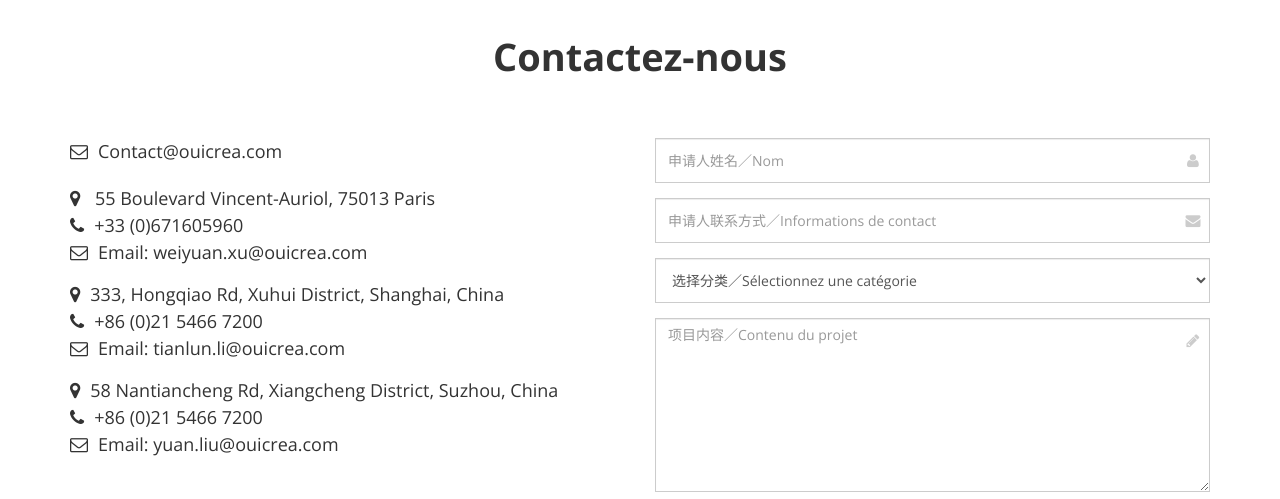
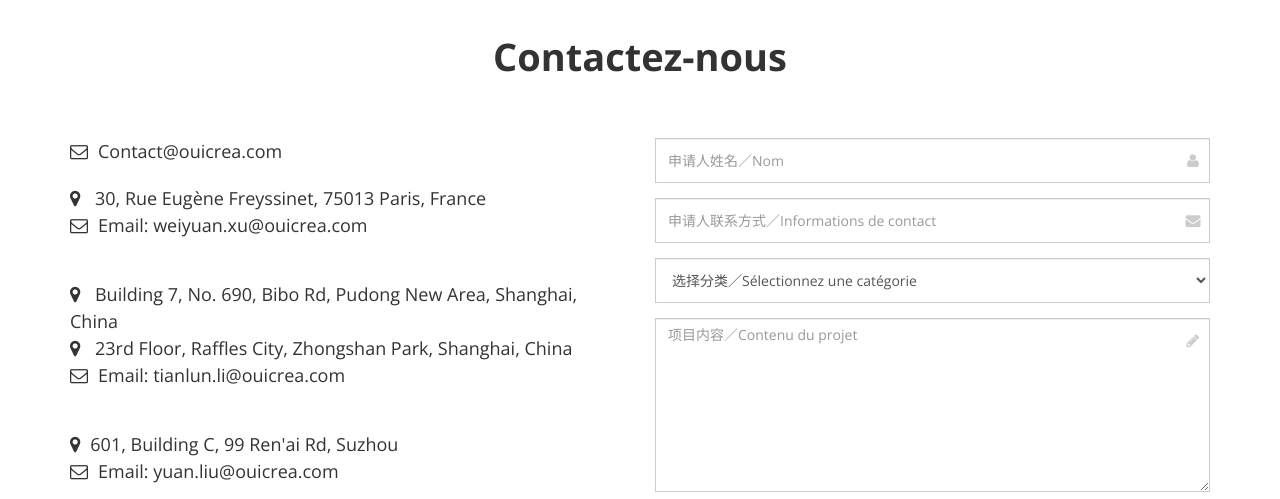
Before and after one commit to marchpanda123/ouicrea, a website: page public/app/views/index.html in a window 1280 px wide. Shown: the part 3404-3903 px from the top of the page. Drawn offline with nearby package versions, Linux system fonts and the light colour scheme; some packages are replaced by stand-ins of ours; files that its build step writes are made by us from their sources; no server answers; a script that the page names is missing; files whose address does not match are found by name.

Commit message:
changed contact

```diff
--- a/public/app/views/pages/footer.html
+++ b/public/app/views/pages/footer.html
@@ -12,9 +12,10 @@
 					<div class="footer-content">
 						<p class="large"><i class="fa fa-envelope-o pr-10"></i>Contact@ouicrea.com</p>
 						<ul class="list-icons">
-							<li><i class="fa fa-map-marker pr-10"></i> 55 Boulevard Vincent-Auriol, 75013 Paris <br><i class="fa fa-phone pr-10"></i>+33 (0)671605960<br><i class="fa fa-envelope-o pr-10"></i>Email: weiyuan.xu@ouicrea.com<br></li>
-							<li><i class="fa fa-map-marker pr-10"></i>333, Hongqiao Rd, Xuhui District, Shanghai, China<br><i class="fa fa-phone pr-10"></i>+86 (0)21 5466 7200<br><i class="fa fa-envelope-o pr-10"></i>Email: tianlun.li@ouicrea.com<br></li>
-							<li><i class="fa fa-map-marker pr-10"></i>58 Nantiancheng Rd, Xiangcheng District, Suzhou, China<br><i class="fa fa-phone pr-10"></i>+86 (0)21 5466 7200<br><i class="fa fa-envelope-o pr-10"></i>Email: yuan.liu@ouicrea.com</li>
+							<li><i class="fa fa-map-marker pr-10"></i>  30, Rue Eugène Freyssinet, 75013 Paris, France <br><i class="fa fa-envelope-o pr-10"></i>Email: weiyuan.xu@ouicrea.com<br><br></li>
+							<li><i class="fa fa-map-marker pr-10"></i>  Building 7, No. 690, Bibo Rd, Pudong New Area, Shanghai, China<br><i class="fa fa-map-marker pr-10"></i>  23rd Floor, Raffles City, Zhongshan Park, Shanghai, China
+								<br><i class="fa fa-envelope-o pr-10"></i>Email: tianlun.li@ouicrea.com<br><br></li>
+							<li><i class="fa fa-map-marker pr-10"></i>601, Building C, 99 Ren'ai Rd, Suzhou<br><i class="fa fa-envelope-o pr-10"></i>Email: yuan.liu@ouicrea.com</li>
 						</ul>
 						<ul class="social-links">
 							<li class="facebook"><a target="_blank" href="https://www.facebook.com/OuiCrea/"><i class="fa fa-facebook"></i></a></li>
```
